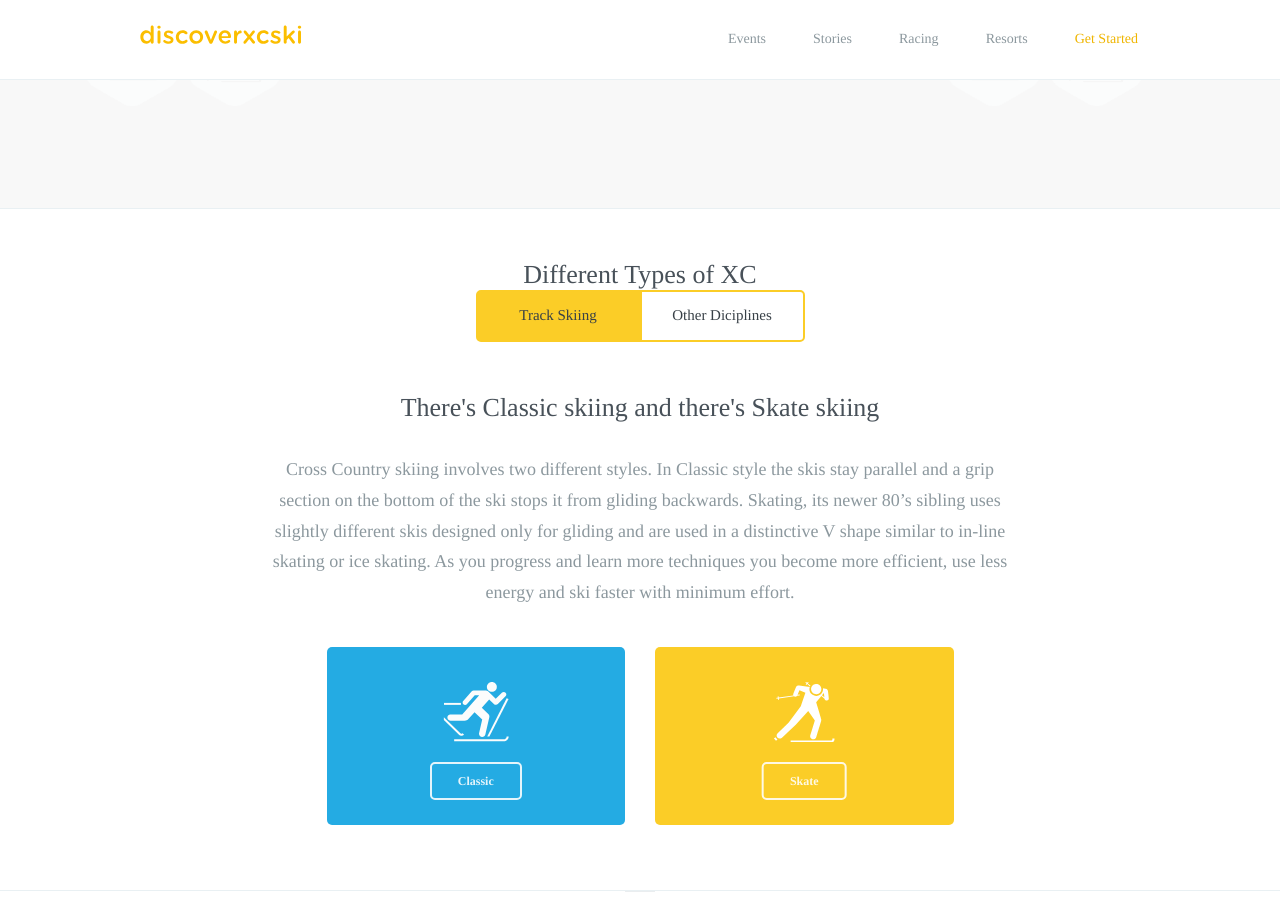
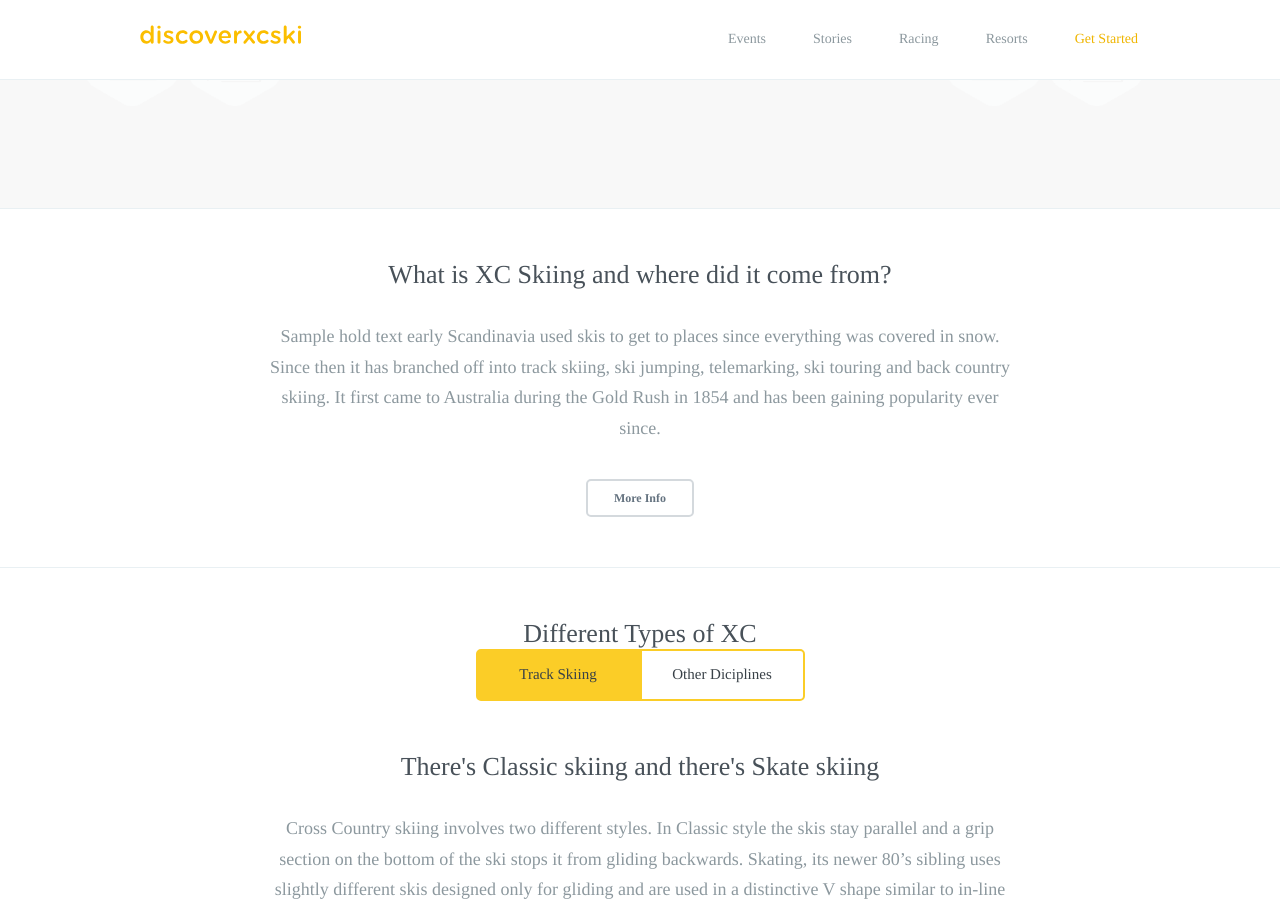
Before and after one commit to robcatto/robcatto.github.io, a Jekyll site: the page index.html, which Jekyll copies as it is, in a window 1280 px wide and 900 px high, scrolled down 1300 px. Built offline with Jekyll 4.4.1, drawn with Linux system fonts in a browser that asks for light colours; some web fonts are replaced; Markdown is read by kramdown in place of the engine named in the settings.

Commit message:
homepage commits

```diff
--- a/index.html
+++ b/index.html
@@ -137,6 +137,13 @@
                 <div class="desktop__logos--right"></div>
             </div>
              </section>
+
+             <section class="mobile_section">
+                    <h3>What is XC Skiing and where did it come from?</h3>
+                    <p>Sample hold text early Scandinavia used skis to get to places since everything was covered in snow. Since then it has branched off into track skiing, ski jumping, telemarking, ski touring and back country skiing. It first came to Australia during the Gold Rush in 1854 and has been gaining popularity ever since.
+                     </p>
+                    <a class="button small dark" href="/racing/event-formats" data-featurette="analytics-click-event" data-event-category="button" data-event-action="M: Clicked Design an iOS Game" data-event-label="Source: Homepage Alt" id="featurette-35">More Info</a>
+                </section>
 
               <h3>Different Types of XC</h3>
 
```
